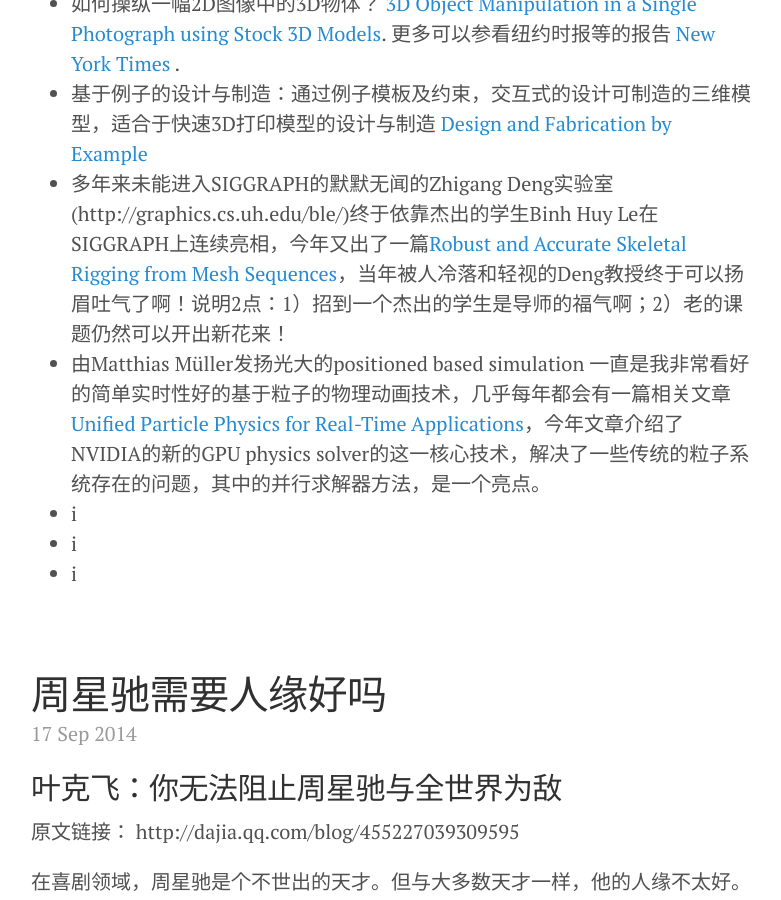
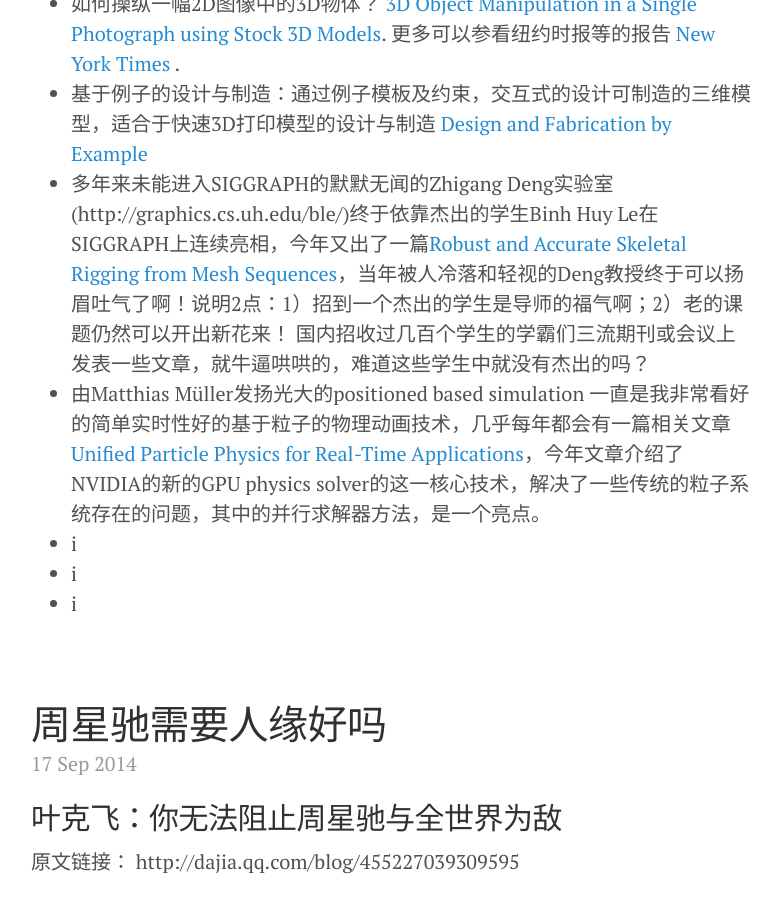
Before and after one commit to hwdong/hwdong-old.github.io, a Jekyll site: the page built from index.html, in a window 1280 px wide and 900 px high, scrolled down 462 px. Shown: the whole window, without its empty margins (249-1030 px from the left). Built offline with Jekyll 4.4.1, drawn with Linux system fonts in a browser that asks for light colours; Markdown is read by kramdown in place of the engine named in the settings; the list of posts is cut into pages by our own code.

Commit message:
Updated 2014-09-20-SIGGRAPH2014.md

```diff
--- a/_posts/2014-09-20-SIGGRAPH2014.md
+++ b/_posts/2014-09-20-SIGGRAPH2014.md
@@ -8,7 +8,7 @@
 - 如何操纵一幅2D图像中的3D物体？
  [3D Object Manipulation in a Single Photograph using Stock 3D Models](http://www.cs.cmu.edu/~om3d/). 更多可以参看纽约时报等的报告 [ New York Times](http://www.nytimes.com/2014/08/12/science/3-d-tool-guesses-what-a-photo-is-missing.html) .
 - 基于例子的设计与制造：通过例子模板及约束，交互式的设计可制造的三维模型，适合于快速3D打印模型的设计与制造 [Design and Fabrication by Example](http://fabbyexample.csail.mit.edu/)
-- 多年来未能进入SIGGRAPH的默默无闻的Zhigang Deng实验室(http://graphics.cs.uh.edu/ble/)终于依靠杰出的学生Binh Huy Le在SIGGRAPH上连续亮相，今年又出了一篇[Robust and Accurate Skeletal Rigging from Mesh Sequences](http://graphics.cs.uh.edu/ble/papers/2014s-ske/)，当年被人冷落和轻视的Deng教授终于可以扬眉吐气了啊！说明2点：1）招到一个杰出的学生是导师的福气啊；2）老的课题仍然可以开出新花来！
+- 多年来未能进入SIGGRAPH的默默无闻的Zhigang Deng实验室(http://graphics.cs.uh.edu/ble/)终于依靠杰出的学生Binh Huy Le在SIGGRAPH上连续亮相，今年又出了一篇[Robust and Accurate Skeletal Rigging from Mesh Sequences](http://graphics.cs.uh.edu/ble/papers/2014s-ske/)，当年被人冷落和轻视的Deng教授终于可以扬眉吐气了啊！说明2点：1）招到一个杰出的学生是导师的福气啊；2）老的课题仍然可以开出新花来！ 国内招收过几百个学生的学霸们三流期刊或会议上发表一些文章，就牛逼哄哄的，难道这些学生中就没有杰出的吗？
 - 由Matthias Müller发扬光大的positioned based simulation 一直是我非常看好的简单实时性好的基于粒子的物理动画技术，几乎每年都会有一篇相关文章[Unified Particle Physics for Real-Time Applications](http://blog.mmacklin.com/flex/)，今年文章介绍了NVIDIA的新的GPU physics solver的这一核心技术，解决了一些传统的粒子系统存在的问题，其中的并行求解器方法，是一个亮点。
 - i
 - i
```
